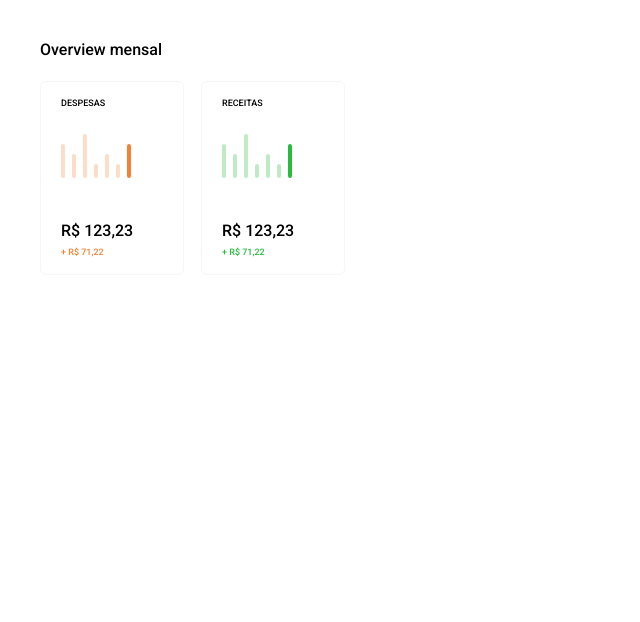
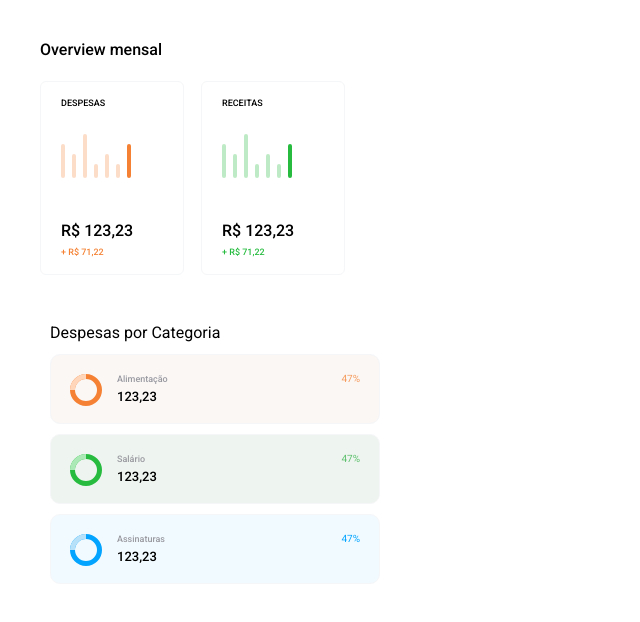
Before and after one commit to ijda3/finance, a PHP site: page /components/overview.html in a window 1280 px wide. Shown: the top 622 px of the page, without its empty margins (0-640 px from the left). Run offline with PHP 8.4, Linux system fonts and the light colour scheme; some libraries are stand-ins or nearby versions.

Commit message:
overview e despesas finalizados.

```diff
--- a/components/overview.html
+++ b/components/overview.html
@@ -58,4 +58,36 @@
 
 
 
+
     </div>
+
+<div class="despcateg">
+    <div class="titulo2"> Despesas por Categoria </div>
+    <div class="grafc2">
+        <div class="painel2 painellaranja">
+            <div class="circle-container alimentacao"></div>
+            <div class="caixa">
+                <div class="formatdesp">Alimentação</div>
+                <div class="valor3">123,23</div>
+            </div>
+            <div class="porcentagem">47%</div>
+        </div>
+        <div class="painel2 painelverde">
+            <div class="circle-container salario"></div>
+            <div class="caixa">
+            <div class="formatdesp">Salário</div>
+            <div class="valor3">123,23</div>
+        </div>
+        <div class="porcentagem1">47%</div>
+        </div>
+        <div class="painel2 painelazul">
+            <div class="circle-container assinaturas"></div>
+            <div class="caixa">
+            <div class="formatdesp">Assinaturas</div>
+            <div class="valor3">123,23</div>
+        </div>
+            <div class="porcentagem2">47%</div>
+        </div>
+    </div>
+
+</div>
--- a/css/overview.css
+++ b/css/overview.css
@@ -7,6 +7,25 @@
     width: 900px;
 }
 
+.despcateg{
+    padding: 10px;
+    border-radius: 6px;
+    display: flex;
+    flex-direction: column;
+    align-items: flex-start;
+    padding: 10px;
+
+    position: static;
+    width: 323px;
+    height: 276px;
+    left: 30px;
+    top: 315px;
+flex: none;
+order: 1;
+flex-grow: 0;
+margin: 40px 0px;
+}
+
 .titulo{
     font-weight: 500;
     font-size: 16px;
@@ -14,9 +33,22 @@
     padding-bottom: 22px;
 }
 
+.titulo2{
+    height: 19px;
+    width: 200px;
+    left: 10px;
+    top: 10px;
+    flex-direction: row;
+}
+
 .grafc{
     display: flex;
     flex-direction: row;
+}
+
+.grafc2{
+    display: flex;
+    flex-direction: column;
 }
 
 .painel{
@@ -30,7 +62,19 @@
     border-radius: 6px;
     border: 1px solid #F5F6F8;
     box-sizing: border-box;
-    border-radius: 6px;
+}
+
+.painel2{
+
+    height: 30px;
+    width: 290px;
+    border-radius: 10px;
+    padding: 19px;
+    display: flex;
+    margin-top: 10px;
+    border: 1px solid #F5F6F8;
+    flex-direction: row;
+
 }
 
 .disp{
@@ -49,11 +93,25 @@
 }
 
 .valor2{
-padding-top: 7px;
-font-weight: 500;
-font-size: 9px;
-line-height: 11px;
-color: #F58234;
+    padding-top: 7px;
+    font-weight: 500;
+    font-size: 9px;
+    line-height: 11px;
+    color: #F58234;
+}
+
+.valor3{
+    font-weight: 500;
+    font-size: 13px;
+    line-height: 15px;
+    color: #000000;
+}
+
+.caixa{
+    flex-direction: column;
+    display: flex;
+    justify-content: space-between;
+    padding-left: 15px;
 }
 
 .barra{
@@ -61,9 +119,6 @@ color: #F58234;
     flex-direction: row;
     height: 40px;
     align-items: flex-end;
-
-
-
 }
 
 .perc-0 {
@@ -119,3 +174,92 @@ color: #F58234;
     border-radius: 2px;
     transform: rotate(-180deg);
 }
+
+.formatdesp{
+    height: 11px;
+    width: 51px;
+    font-weight: 500;
+    font-size: 9px;
+    line-height: 11px;
+    color: #9999A0;
+}
+
+.porcentagem{
+    font-size: 10px;
+    color: #F69B5C;
+    margin-left: auto;
+}
+
+.porcentagem1{
+    font-size: 10px;
+    color: #5DC06E;;
+    margin-left: auto;
+}
+
+.porcentagem2{
+    font-size: 10px;
+    color: #02A4FF;
+    margin-left: auto;
+}
+
+.circle-container {
+    box-sizing: border-box;
+    height: 32px;
+    width: 32px;
+    border: solid 5px black;
+    border-radius: 100%;
+    display: inline-block;
+    position: relative;
+}
+
+.circle-container:before,
+.circle-container:after {
+    box-sizing: border-box;
+    content: '';
+    position: absolute;
+    top: -5px;
+    left: -5px;
+    border: solid 5px transparent;
+    height: inherit;
+    width: inherit;
+    border-radius: inherit;
+}
+
+.alimentacao {
+    border-color: #F58234;
+}
+
+.alimentacao:before {
+    border-left-color: #FFD6BA;
+    transform: rotate(45deg);
+}
+
+.salario {
+    border-color: #27BC40;
+}
+
+.salario:before {
+    border-left-color: #ABEAB6;
+    transform: rotate(45deg);
+}
+
+.assinaturas {
+    border-color: #02A4FF;
+}
+
+.assinaturas:before {
+    border-left-color: #B6E1F9;
+    transform: rotate(45deg);
+}
+
+.painellaranja{
+    background: #FAF7F5;
+}
+
+.painelverde{
+    background: #EEF4EF;
+}
+
+.painelazul{
+    background: #F1FAFF;
+}
```
